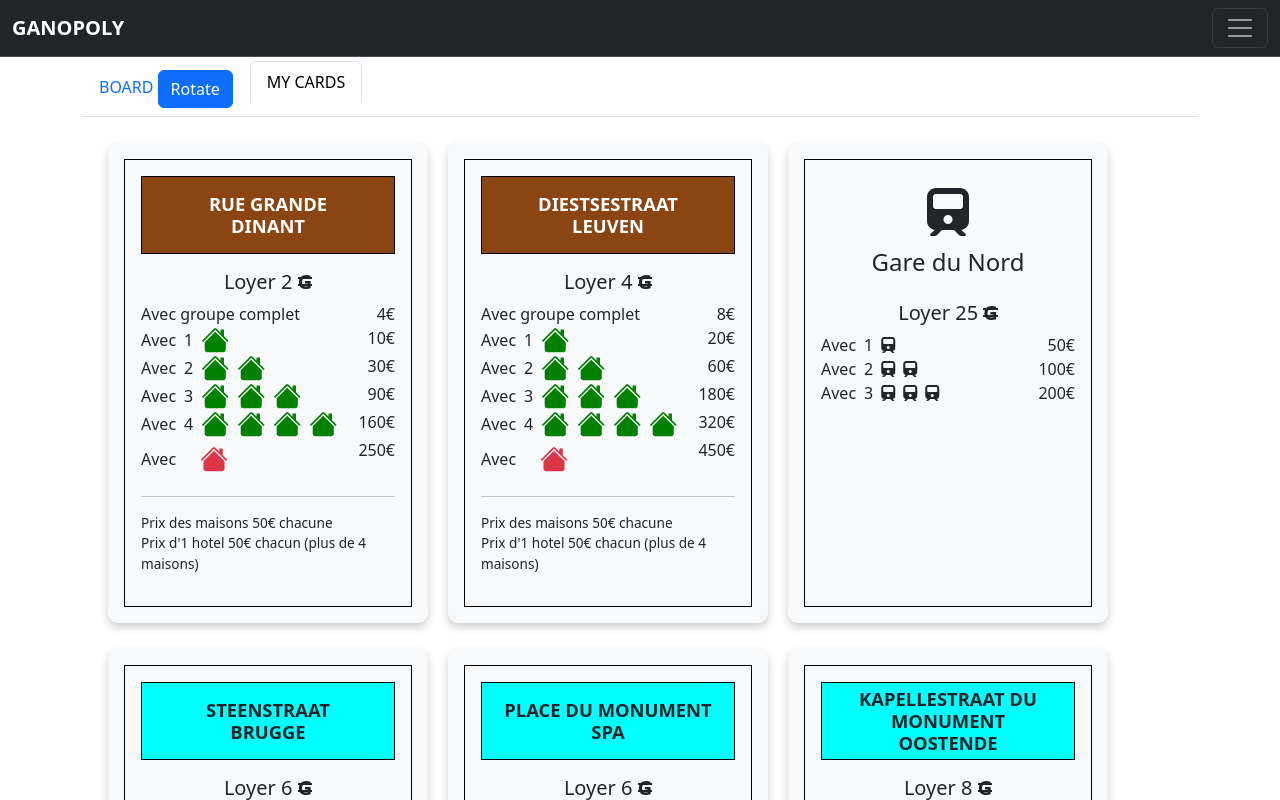
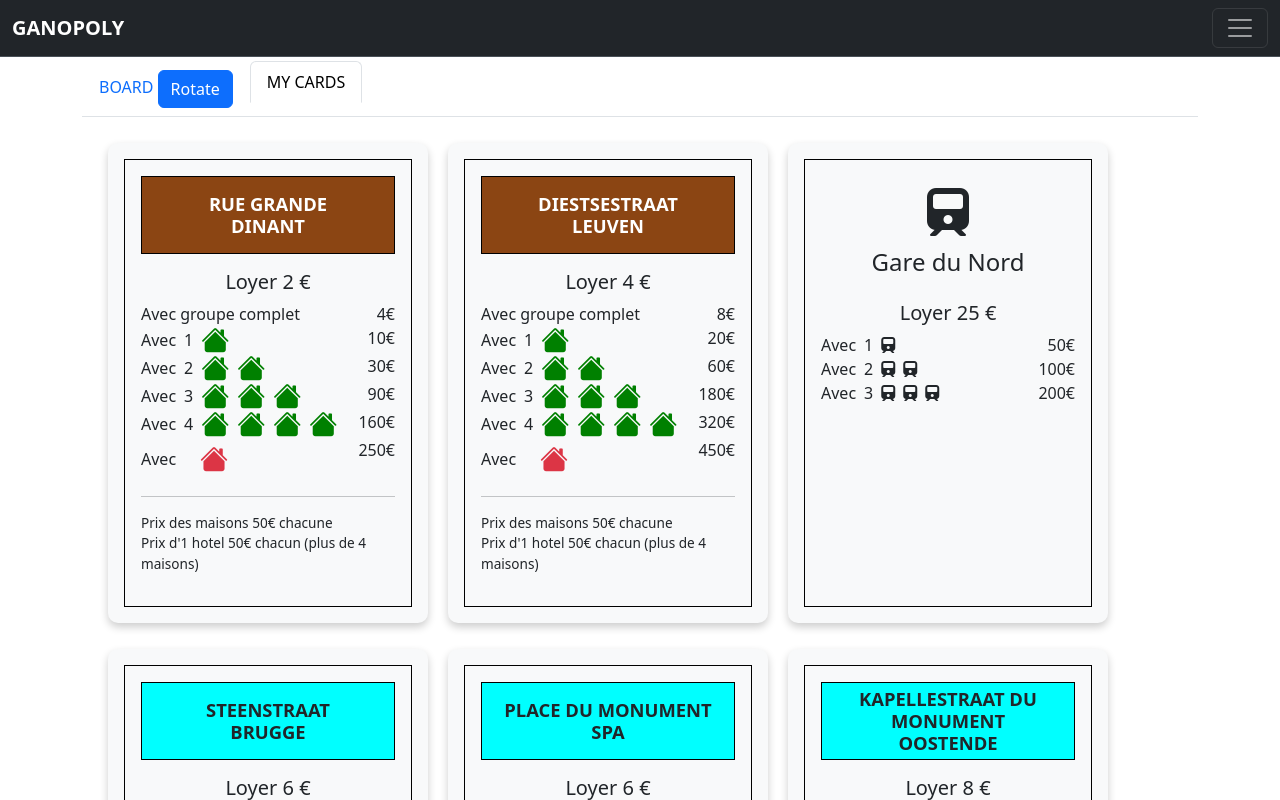
Before and after one commit to alexisdegraeve/ganopoly, an Angular app in the folder ganopoly/: page /game in a window 1280 px wide. Both pictures are taken after a click on the tab "MY CARDS". Shown: the top 800 px of the page. Built offline with nearby package versions, Linux system fonts and the light colour scheme.

Commit message:
change property card

```diff
--- a/ganopoly/src/app/property-card/property-card.component.html
+++ b/ganopoly/src/app/property-card/property-card.component.html
@@ -13,7 +13,7 @@
                             <h4 [style.color]="txtcolor">{{ name }}</h4>
                         </div>
                         <div class="card-content d-flex flex-column">
-                            <h5 class="mx-auto ">Loyer {{ loyer }} <span class="currency ">G</span></h5>
+                            <h5 class="mx-auto ">Loyer {{ loyer }} <span>€</span></h5>
                             <div class="d-flex justify-content-between" *ngFor="let station of stations, let i = index">
                                 <div class="d-flex align-items-center">Avec
                                     <span *ngIf="i < 4" class="ms-2"> {{ i + 1 }}</span>
@@ -24,7 +24,7 @@
                         </div>
                     </ng-container>
                     <div class="card-content d-flex flex-column " *ngIf="type===CardType.immobilier ">
-                        <h5 class="mx-auto ">Loyer {{ loyer }} <span class="currency ">G</span></h5>
+                        <h5 class="mx-auto ">Loyer {{ loyer }} <span>€</span></h5>
 
                         <div class="d-flex justify-content-between ">
                             <div>Avec groupe complet</div>
```
